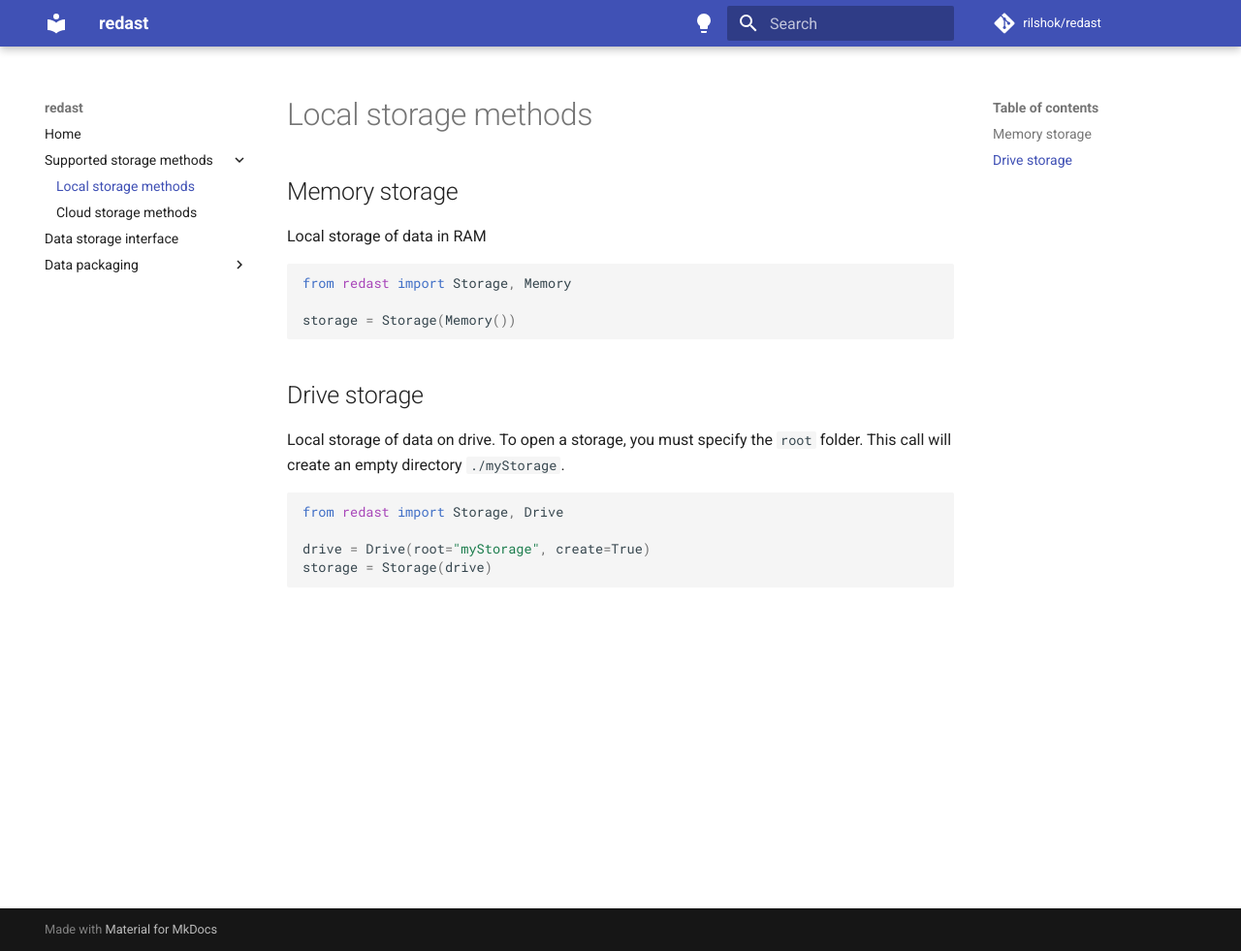
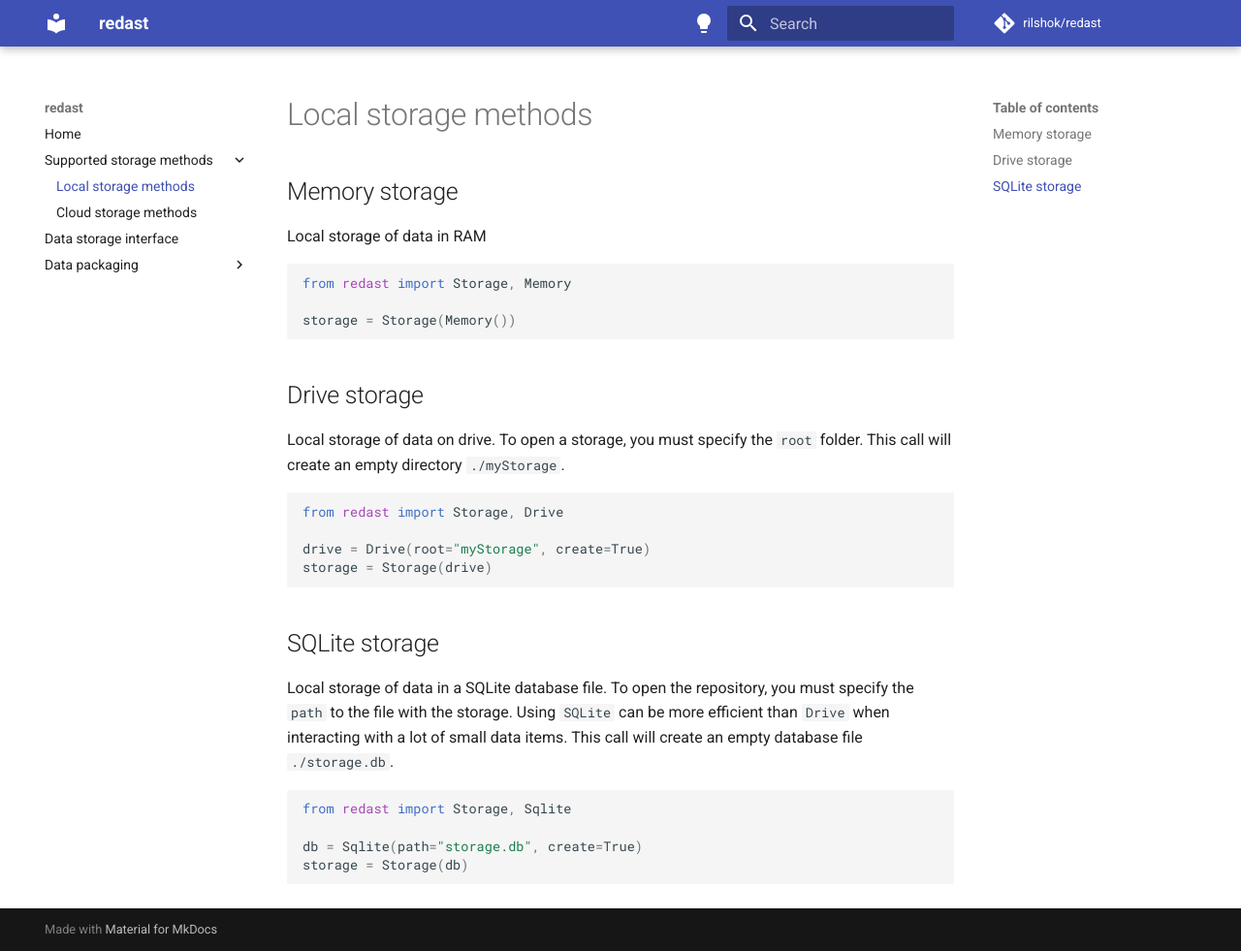
Before and after one commit to rilshok/redast, an MkDocs documentation site: the page built from docs/01-supported-storage-methods/01-local-storage-methods.md, in a window 1280 px wide and 981 px high. Shown: the whole window at 97% size. Built offline with MkDocs 1.6.1 and Material for MkDocs 9.7.7, drawn with Linux system fonts in a browser that asks for light colours; comment, search, counter and statistics services are not loaded.

Commit message:
+ sqlite description

````diff
--- a/docs/01-supported-storage-methods/01-local-storage-methods.md
+++ b/docs/01-supported-storage-methods/01-local-storage-methods.md
@@ -21,3 +21,16 @@
 drive = Drive(root="myStorage", create=True)
 storage = Storage(drive)
 ```
+
+## SQLite storage
+
+Local storage of data in a SQLite database file. To open the repository, you must specify the `path` to the file with the storage.
+Using `SQLite` can be more efficient than `Drive` when interacting with a lot of small data items.
+This call will create an empty database file `./storage.db`.
+
+```python
+from redast import Storage, Sqlite
+
+db = Sqlite(path="storage.db", create=True)
+storage = Storage(db)
+```
````
